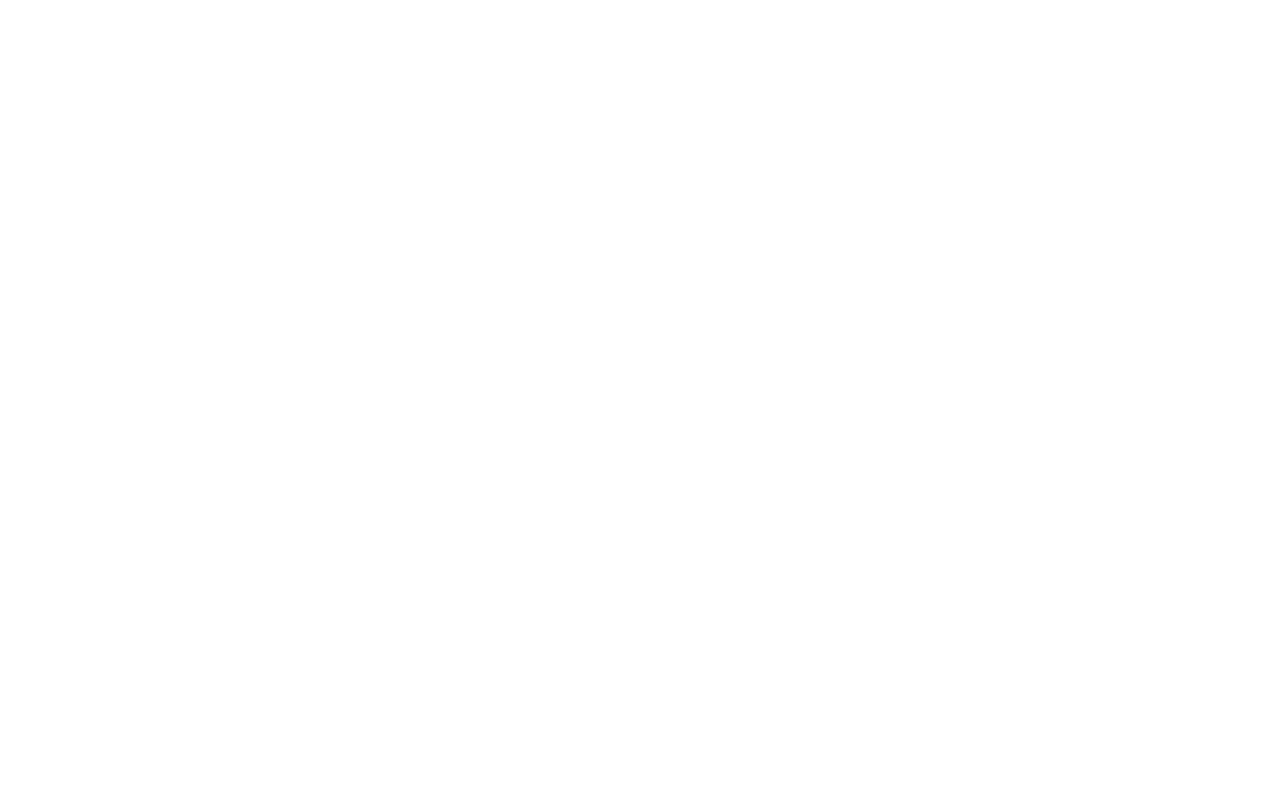
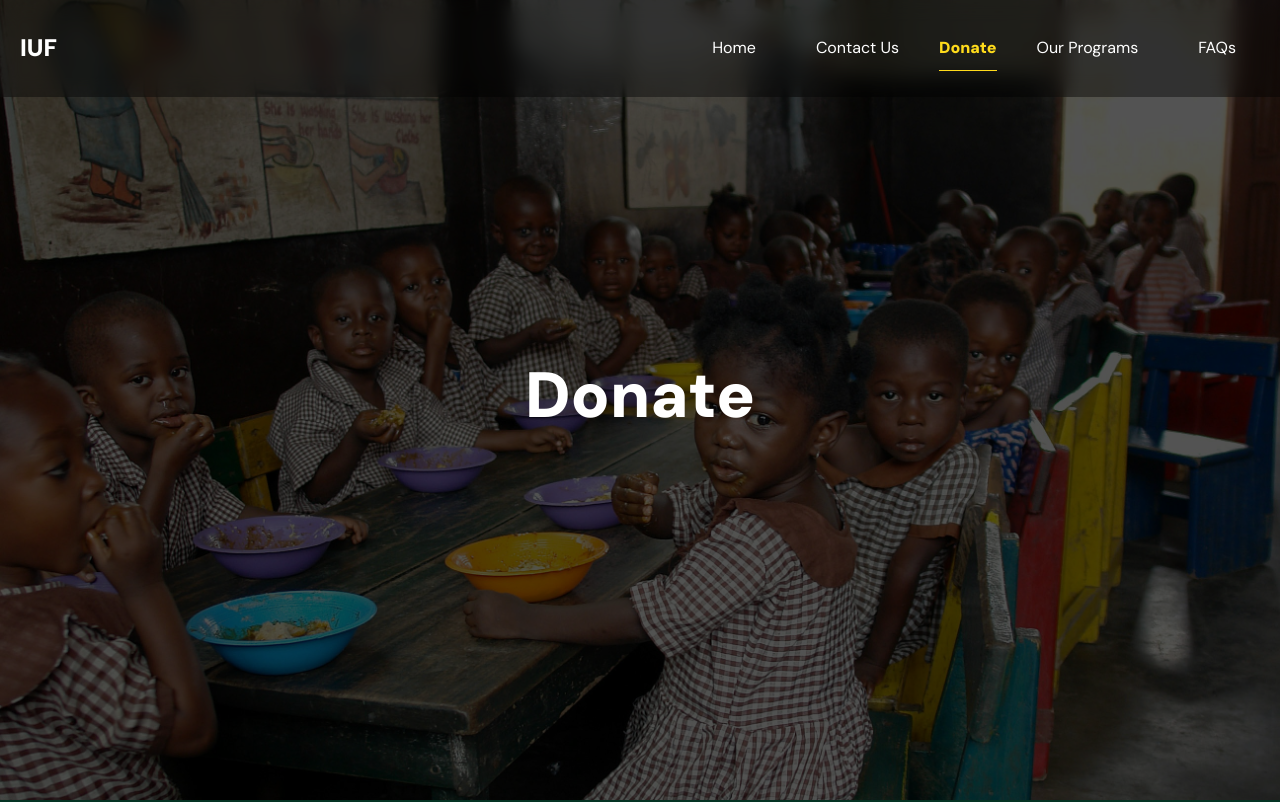
Before and after one commit to Ibeneme/IUF, a React (Vite) app: page /donate in a window 1280 px wide. Before the commit this address had no page. Shown: the top 802 px of the page. Built offline with nearby package versions, Linux system fonts and the light colour scheme; a web font is replaced by a local one.

Commit message:
first commit

```diff
--- a/src/App.tsx
+++ b/src/App.tsx
@@ -3,7 +3,6 @@ import Index from "./pages/Index";
 import BlogPage from "./Components/Blog/BlogPage";
 import BlogDetailPage from "./Components/Blog/BlogDetailPage";
 import HeroHeader from "./Components/Sections/Hero/HeroHeader";
-import AboutUs from "./pages/AboutUs/AboutUs";
 import ScrollToTop from "./ScrollToTop";
 import Footer from "./Components/Sections/Footer/Footer";
 import Events from "./pages/Events/Events";
@@ -24,6 +23,12 @@ import PrivateRoute from "./PrivateRoute"; // Import PrivateRoute
 import "bootstrap/dist/css/bootstrap.min.css";
 import BlogDetailPageById from "./Components/Blog/BlogByID";
 import UnsubscribePage from "./Components/Blog/UnsubscribePage";
+import BlogHero from "./Components/Blog/BlogHero/BlogHero";
+import Testimonials from "./Components/Sections/Testimonials/Testimonials";
+import PaystackComponent from "./pages/Payments/PaystackComponent";
+import ImageSlider from "./Components/Sections/Why_Choose_us/G/ImageSlider";
+import WhyChooseUsG from "./Components/Sections/Why_Choose_us/G/WhyChooseUsG";
+import WhyChooseUsH from "./Components/Sections/Why_Choose_us/G/WhyChooseUsH";
 
 function App() {
   return (
@@ -122,13 +127,47 @@ function App() {
           }
         />
         <Route
-          path="/about-us"
+          path="/contact-us"
           element={
             <>
               <HeroHeader />
-              <AboutUs />
+              <BlogHero title="Contact Us" />
               <CenteredTextSectionContact />
               <Footer />
+            </>
+          }
+        />
+        <Route
+          path="/our-programs"
+          element={
+            <>
+              <div style={{ backgroundColor: "#043424" }}>
+                <HeroHeader />
+                <BlogHero title="Our Programs" />
+                <WhyChooseUsG />
+                <WhyChooseUsH />
+                <PaystackComponent />
+                <ImageSlider />
+                <CenteredTextSectionContact />
+                <Footer />
+              </div>
+            </>
+          }
+        />
+
+        <Route
+          path="/donate"
+          element={
+            <>
+              <div style={{ backgroundColor: "#043424" }}>
+                <HeroHeader />
+                <BlogHero title="Donate" />
+                <PaystackComponent />
+                <Testimonials />
+                <ImageSlider />
+                <CenteredTextSectionContact />
+                <Footer />
+              </div>
             </>
           }
         />
--- a/src/Components/Sections/Hero/HeroHeader.tsx
+++ b/src/Components/Sections/Hero/HeroHeader.tsx
@@ -63,13 +63,27 @@ const HeroHeader: React.FC = () => {
             className={isActive("/home") ? "active-route" : ""}
           >
             Home
+          </li>{" "}
+          <li
+            onClick={() => navigate("/contact-us")}
+            className={isActive("/contact-us") ? "active-route" : ""}
+          >
+            Contact Us
           </li>
-          {/* <li
-            onClick={() => navigate("/about-us")}
-            className={isActive("/about-us") ? "active-route" : ""}
+          <li
+            onClick={() => navigate("/donate")}
+            className={isActive("/donate") ? "active-route" : ""}
           >
-            About Us
+            Donate
           </li>
+          <li
+            onClick={() => navigate("/our-programs")}
+            className={isActive("/our-programs") ? "active-route" : ""}
+          >
+            Our Programs
+          </li>
+
+          {/*
           <li
             onClick={() => navigate("/our-services")}
             className={isActive("/our-services") ? "active-route" : ""}
```
Also changed, not shown: 1 other file (tests, documents, lock files or other folders).
